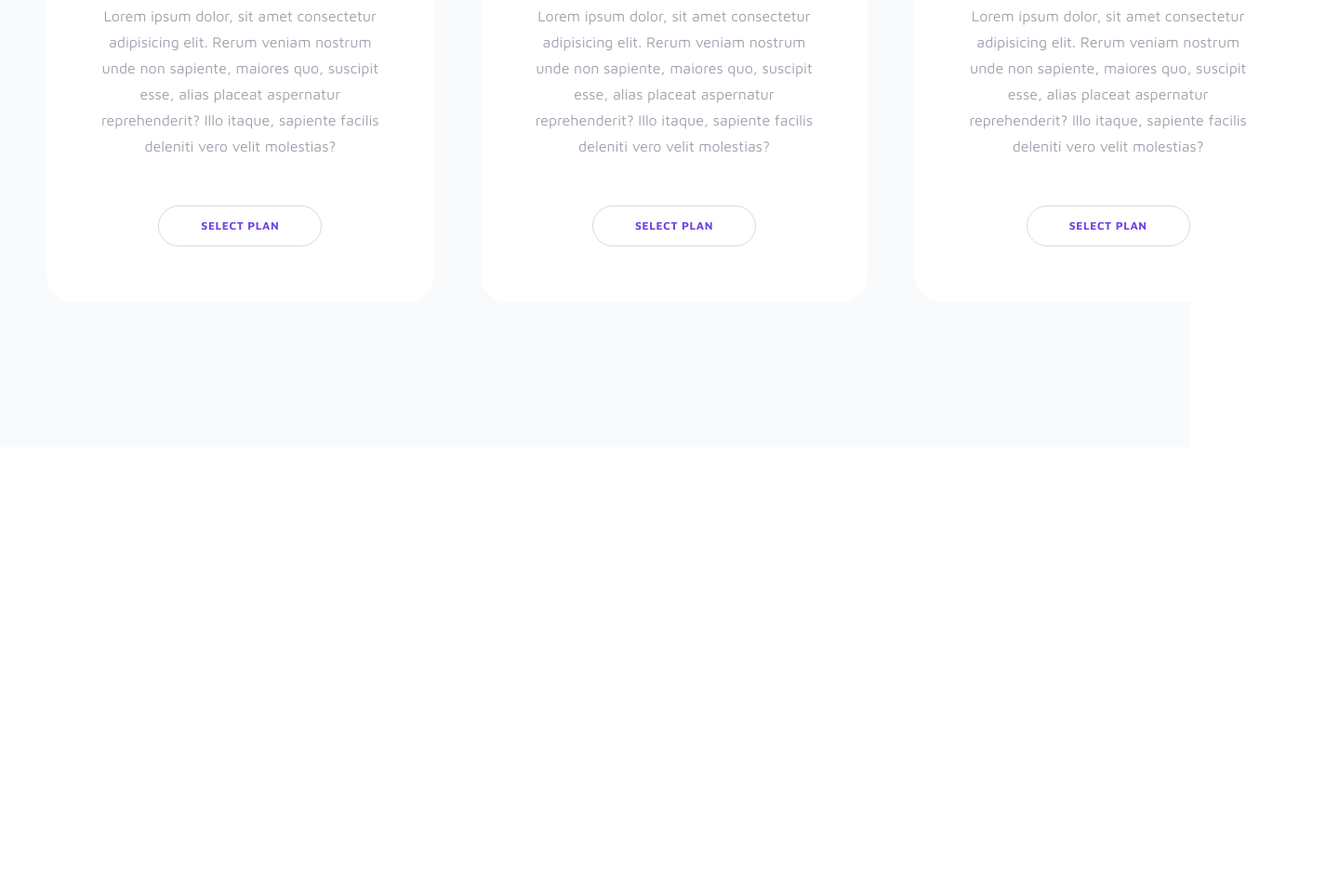
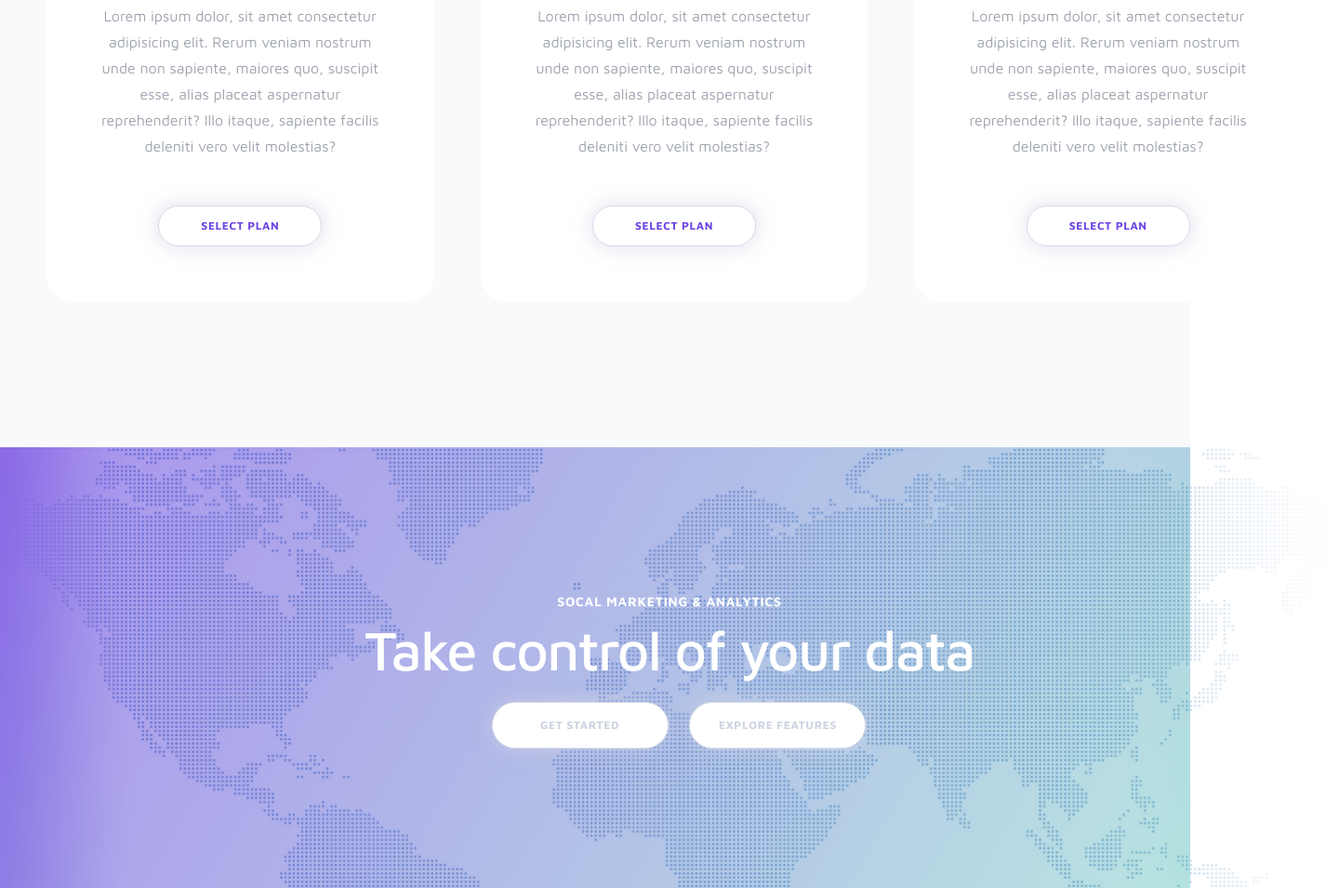
Before and after one commit to ru13z/princing-tabble, a plain HTML site: page index.html in a window 1280 px wide. Shown: the part 1469-2424 px from the top of the page at 93% size, 1440 px wide, since content can reach past the window. Before the commit the page ends 1950 px from the top, so only its background shows below. Drawn offline with Linux system fonts and the light colour scheme.

Commit message:
блок 3 готовий. розробка блока 4

```diff
--- a/css/style.css
+++ b/css/style.css
@@ -308,7 +308,10 @@ html {
   text-transform: uppercase;
   letter-spacing: 0.6px;
   transition: 0.2s;
+  box-shadow: 0px 0px 18.69px 2.31px rgba(204, 204, 223, 0.5);
 }
+
+
 
 .price-btn:hover {
   border: 1px solid #ffffff;
@@ -316,3 +319,70 @@ html {
   color: #ffffff;
   cursor: pointer;
 }
+
+.call-to-action {
+  position: relative;
+  left: 0;
+  top: 0;
+  width: 100%;
+  opacity: 0.8;
+  z-index: 0;
+  background-color: #f9fafc;
+  background-image: linear-gradient(-60deg, #88d3ce 0%, #6e45e2 100%);
+  color: #ffffff;
+}
+
+.call-to-action-overlay {
+  width: 1440px;
+  margin: 0 auto;
+  background: url(../img/map.png) no-repeat center;
+  background-size: cover;
+  padding-top: 30px;
+  padding: 15rem;
+  text-align: center;
+}
+
+.call-to-action span {
+  color: #ffffff;
+  font-size: 14px;
+  font-weight: 700;
+  line-height: 32px;
+  text-transform: uppercase;
+  letter-spacing: 0.7px;
+}
+
+.call-to-action h4 {
+  margin: 0;
+  color: #ffffff;
+  font-size: 60px;
+  font-weight: 500;
+  line-height: 72px;
+  letter-spacing: -1.69px;
+}
+
+.cta-btn {
+  margin-top: 20px;
+  margin-left: 20px;
+  width: 190px;
+  height: 50px;
+  display: inline-block;
+  border: none;
+  box-shadow: 0 0 19px 2px rgba(204, 204, 223, 0.5);
+  border-radius: 25px;
+  border: 1px solid #d7dbe8;
+  background-color: #ffffff;
+  color: #c2c9db;
+  font-size: 12px;
+  font-weight: 700;
+  line-height: 32px;
+  text-transform: uppercase;
+  letter-spacing: 0.6px;
+  transition: 0.2s;
+}
+
+.cta-btn:hover {
+  cursor: pointer;
+  background-color: #6e45e2;
+  border: none;
+  color: #ffffff;
+}
--- a/index.html
+++ b/index.html
@@ -101,7 +101,14 @@
   </div>
   <!--main-->
   <!--main-->
-
+  <div class="call-to-action">
+    <div class="call-to-action-overlay">
+      <span>SOCAL MARKETING & ANALYTICS </span>
+      <h4>Take control of your data</h4>
+      <button class="cta-btn">get started</button>
+      <button class="cta-btn">explore features</button>
+    </div>
+  </div>
   <!--main-->
 </body>
 
```
Also changed, not shown: img/map.png (added), img/plan-personal-49.png.jpg (added).
